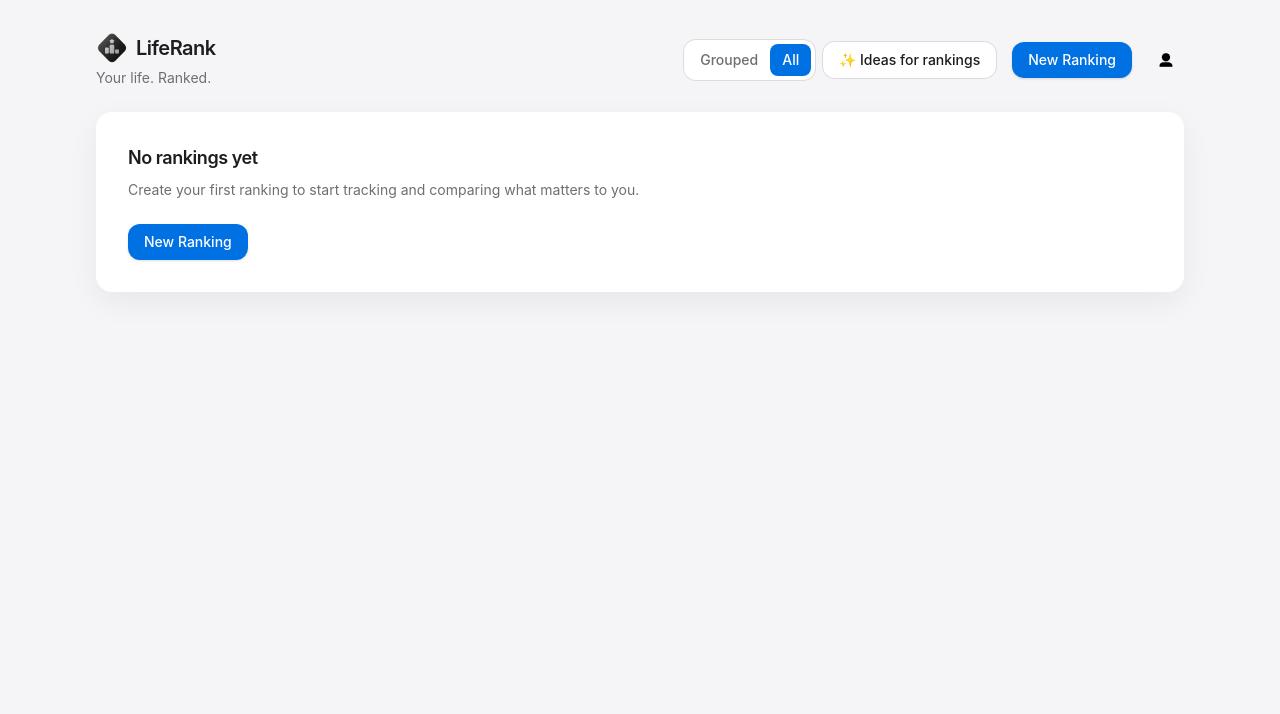
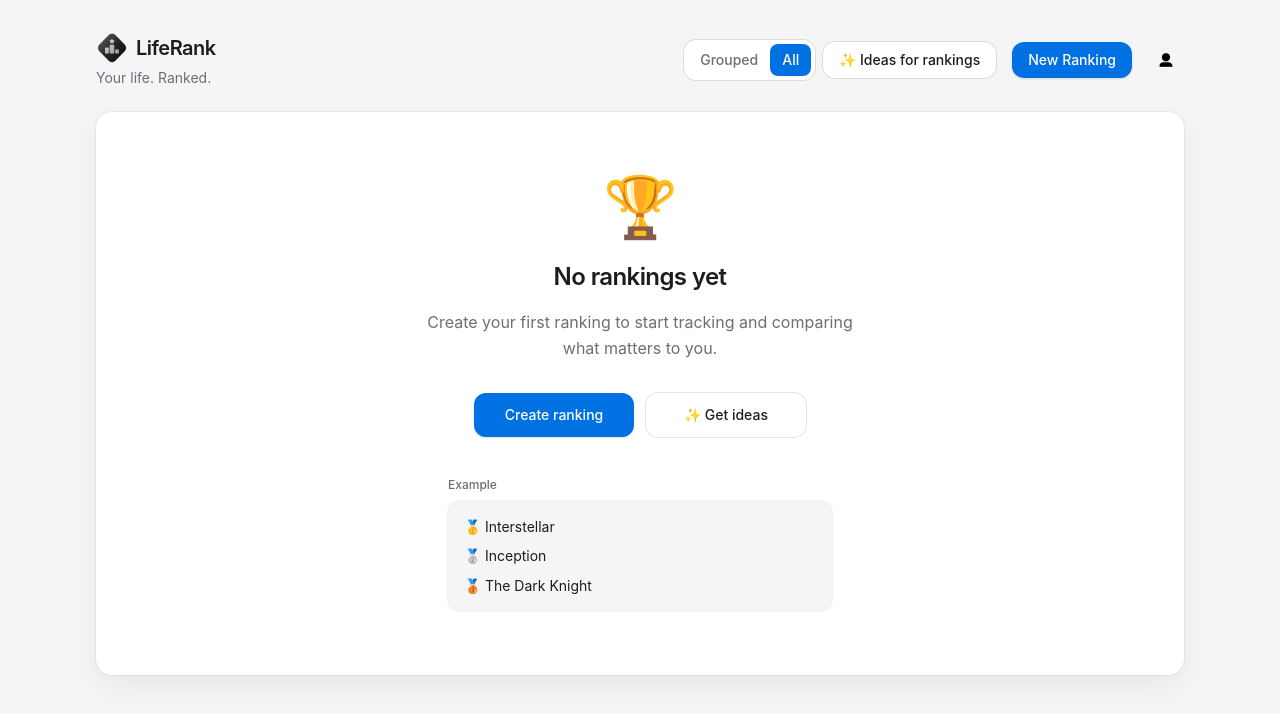
Before and after one commit to tonyczek/LifeRank, a React (Vite) app: page / in a window 1280 px wide. Shown: the top 714 px of the page. Built offline with nearby package versions, Linux system fonts and the light colour scheme.

Commit message:
update empty state

```diff
--- a/src/components/EmptyState.jsx
+++ b/src/components/EmptyState.jsx
@@ -1,24 +1,63 @@
 export function EmptyState({
   onCreate,
+  onIdeas,
   title = 'No rankings yet',
   description = 'Create your first ranking to start tracking and comparing what matters to you.',
-  buttonLabel = 'New Ranking',
+  buttonLabel = 'Create ranking',
+  emoji = '🏆',
+  showExample = true,
 }) {
+  const hasActions = Boolean(onCreate || onIdeas)
+
   return (
-    <div className="rounded-2xl bg-white p-8 shadow-[0_10px_30px_rgba(0,0,0,0.06)]">
-      <h2 className="text-lg font-semibold tracking-tight">{title}</h2>
-      <p className="mt-2 text-sm text-[#6E6E73]">{description}</p>
+    <div className="rounded-2xl bg-white p-8 shadow-[0_10px_30px_rgba(0,0,0,0.06)] ring-1 ring-black/5">
+      <div className="mx-auto flex max-w-lg flex-col items-center px-2 py-6 text-center sm:px-4 sm:py-8">
+        <div className="text-5xl leading-none sm:text-6xl" aria-hidden>
+          {emoji}
+        </div>
+
+        <h2 className="mt-6 text-xl font-semibold tracking-tight text-[#1D1D1F] sm:text-2xl sm:leading-snug">
+          {title}
+        </h2>
+
+        <p className="mt-4 max-w-md text-sm leading-relaxed text-[#6E6E73] sm:text-base">{description}</p>
+
+        {hasActions ? (
+          <div className="mt-8 flex flex-wrap items-center justify-center gap-3">
             {onCreate ? (
-        <div className="mt-6">
               <button
                 type="button"
                 onClick={onCreate}
-            className="inline-flex items-center justify-center rounded-xl bg-[#0071E3] px-4 py-2 text-sm font-medium text-white shadow-sm transition hover:brightness-110 focus:outline-none focus-visible:ring-2 focus-visible:ring-[#0071E3] focus-visible:ring-offset-2 focus-visible:ring-offset-white"
+                className="inline-flex min-h-[2.75rem] min-w-[10rem] items-center justify-center rounded-xl bg-[#0071E3] px-5 py-2.5 text-sm font-medium text-white shadow-sm transition hover:brightness-110 focus:outline-none focus-visible:ring-2 focus-visible:ring-[#0071E3] focus-visible:ring-offset-2 focus-visible:ring-offset-white"
               >
                 {buttonLabel}
               </button>
+            ) : null}
+            {onIdeas ? (
+              <button
+                type="button"
+                onClick={onIdeas}
+                className="inline-flex min-h-[2.75rem] min-w-[10rem] items-center justify-center rounded-xl bg-white px-5 py-2.5 text-sm font-medium text-[#1D1D1F] ring-1 ring-black/10 transition hover:bg-black/5 focus:outline-none focus-visible:ring-2 focus-visible:ring-[#0071E3]"
+              >
+                ✨ Get ideas
+              </button>
+            ) : null}
+          </div>
+        ) : null}
+
+        {showExample ? (
+          <div className="mt-10 w-full max-w-sm">
+            <p className="text-left text-xs font-medium text-[#6E6E73]">Example</p>
+            <div className="mt-2 rounded-xl bg-[#F5F5F7] px-4 py-4 text-left text-sm text-[#1D1D1F] ring-1 ring-black/5">
+              <ul className="space-y-2.5">
+                <li className="leading-snug">🥇 Interstellar</li>
+                <li className="leading-snug">🥈 Inception</li>
+                <li className="leading-snug">🥉 The Dark Knight</li>
+              </ul>
+            </div>
           </div>
         ) : null}
       </div>
+    </div>
   )
 }
--- a/src/components/ItemList.jsx
+++ b/src/components/ItemList.jsx
@@ -67,6 +67,8 @@ export function ItemList({ ranking, onDeleteItem, onUpdateItem, onReorderItems }
       <EmptyState
         title="No items yet"
         description="Add your first item to start building this ranking."
+        emoji="📝"
+        showExample={false}
       />
     )
   }
--- a/src/pages/HomePage.jsx
+++ b/src/pages/HomePage.jsx
@@ -109,7 +109,7 @@ export function HomePage() {
         </div>
 
         {rankings.length === 0 ? (
-          <EmptyState onCreate={() => setIsCreateOpen(true)} />
+          <EmptyState onCreate={() => setIsCreateOpen(true)} onIdeas={() => setIsIdeasOpen(true)} />
         ) : viewMode === 'all' ? (
           <div className="grid grid-cols-1 gap-4 md:grid-cols-2 lg:grid-cols-3">
             {rankings.map((r) => (
```
Lines whose indentation alone changed are shown as unchanged.
